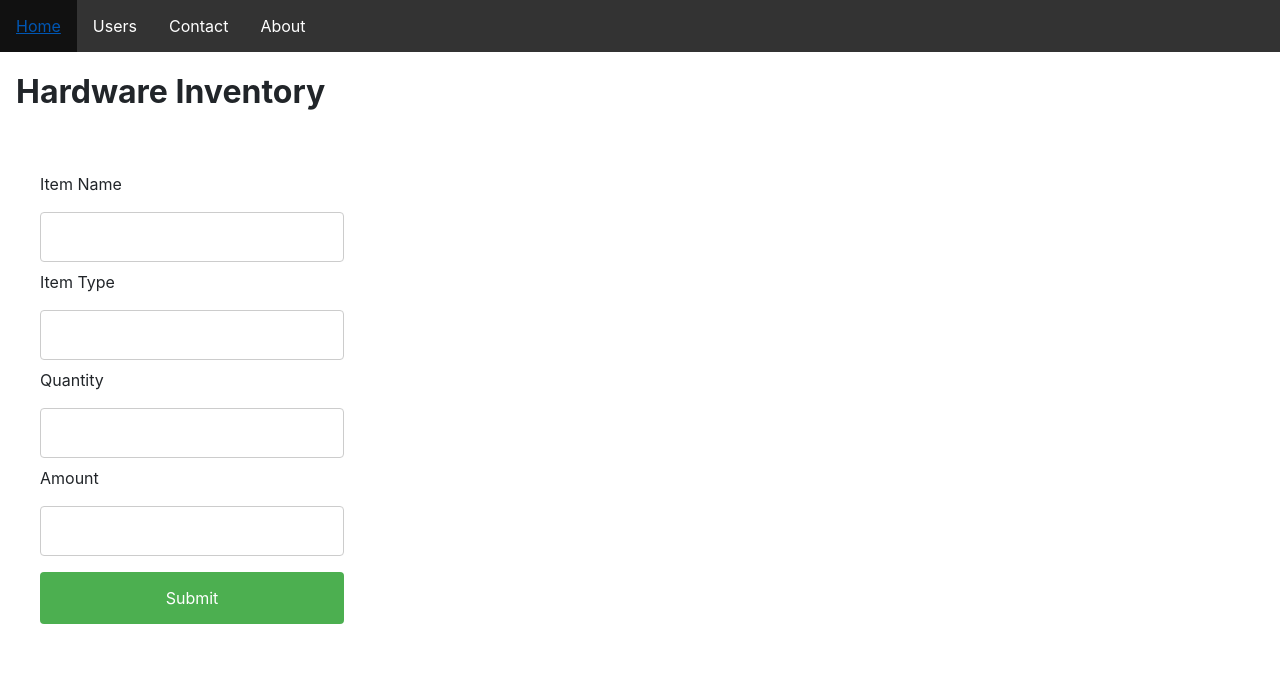
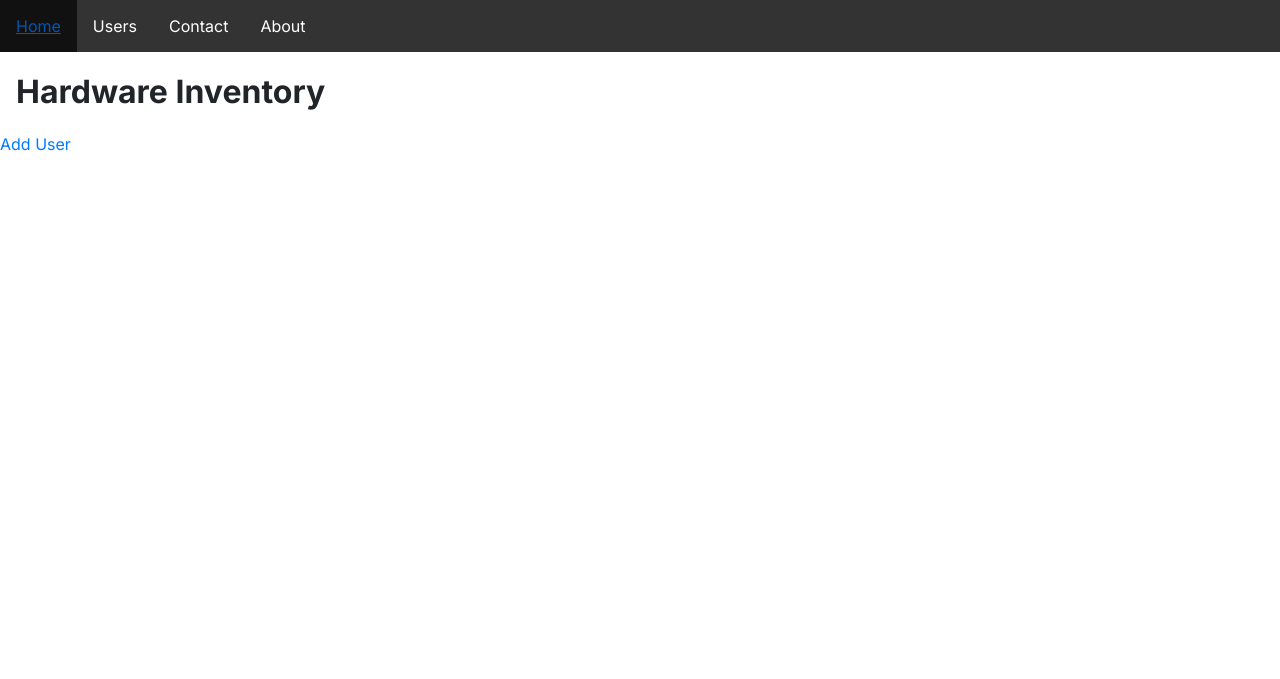
Before and after one commit to Ars3nicc/User-Data-Control, a Django app: page / in a window 1280 px wide. Shown: the top 679 px of the page. Run offline with Django 4.2, Linux system fonts and the light colour scheme.

Commit message:
updated commit

```diff
--- a/ManageItems/static/css/form.css
+++ b/ManageItems/static/css/main.css
@@ -1,6 +1,10 @@
+@import url('https://fonts.googleapis.com/css2?family=Inter:wght@300;400;600;700;800;900&display=swap');
+
 * {
     padding: 0;
     margin: 0;
+    box-sizing: border-box;
+    font-family: 'Inter';
 
 }
 
--- a/ManageItems/templates/layout.html
+++ b/ManageItems/templates/layout.html
@@ -7,7 +7,7 @@
         <title>Home</title>
         <link rel="stylesheet" href="https://cdn.jsdelivr.net/npm/bootstrap@4.3.1/dist/css/bootstrap.min.css" integrity="sha384-ggOyR0iXCbMQv3Xipma34MD+dH/1fQ784/j6cY/iJTQUOhcWr7x9JvoRxT2MZw1T" crossorigin="anonymous">
         <script src="https://code.jquery.com/jquery-3.3.1.slim.min.js" integrity="sha384-q8i/X+965DzO0rT7abK41JStQIAqVgRVzpbzo5smXKp4YfRvH+8abtTE1Pi6jizo" crossorigin="anonymous"></script>
-        <link rel="stylesheet" href="{% static 'css/form.css' %}">
+        <link rel="stylesheet" href="{% static 'css/main.css' %}">
         <link rel="stylesheet" href="{% static 'css/navbar.css' %}">
     </head>
     <nav>
@@ -15,7 +15,7 @@
             <li><a href="/">Home</a></li>
             <li><a href="./usertable">Users</a></li>
             <li><a href="#contact">Contact</a></li>
-            <li><a href="#about">About</a></li>
+            <li><a href="/aboutus">About</a></li>
           </ul>
     </nav>
 
@@ -24,19 +24,10 @@
         <div class="header">Hardware Inventory</div>
     </div>
 
+    <a href="/create">Add User</a>
 
-    <form class="form" action="/" method="POST">
-        {% csrf_token %}
-        <label for="uname">Item Name</label>
-        <input class="input" type="text" name="itemname" id="itemname">
-        <label for="passw">Item Type</label>
-        <input class="input" type="text" name="itemtype" id="itemtype">
-        <label for="uname">Quantity</label>
-        <input class="input" type="text" name="quantity" id="quantity">
-        <label for="passw">Amount</label>
-        <input class="input" type="text" name="amount" id="amount">
-        <input class="submit" type="submit" value="Submit">
-    </form>
+
+
 
     <div>
         <h1>
--- a/ManageItems/templates/usertable.html
+++ b/ManageItems/templates/usertable.html
@@ -22,9 +22,9 @@
                 <td>{{users.lname}}</td>
                 <td>{{users.fname}}</td>
                 <td>{{users.birth_date}}</td>
-                <td><button class="btn btn-info">View</button></td>
-                <td><button class="btn btn-primary">Edit</button></td>
-                <td><button class="btn btn-danger">Delete</button></td>
+                <td><a href="/detail/{{users.id}}">View</a></td>
+                <td><a href="/update/{{users.id}}">Update</a></td>
+                <td><a href="/delete/{{users.id}}">Delete</a></td>
             </tr>
 
             {% endfor %}
--- a/ManageItems/urls.py
+++ b/ManageItems/urls.py
@@ -2,11 +2,11 @@ from django.urls import path
 from . import views
 from .views import detail_view
 urlpatterns = [
-    path('<id>', detail_view ),
     path('', views.main),
     path('aboutus/', views.aboutus),
     path('usertable/', views.usertable),
     path('create/', views.create_view),
-    path('detail/', views.detail_view),
-    path('update/', views.update_view)
+    path('detail/<int:id>', views.detail_view),
+    path('update/<int:id>', views.update_view),
+    path('delete/<int:id>', views.delete_view)
 ]
--- a/ManageItems/views.py
+++ b/ManageItems/views.py
@@ -63,3 +63,21 @@ def update_view(request, id):
     context["form"] = form
 
     return render(request, "update_user.html", context)
+
+def delete_view(request, id):
+    # dictionary for initial data with
+    # field names as keys
+    context ={}
+
+    # fetch the object related to passed id
+    obj = get_object_or_404(UserData, id = id)
+
+
+    if request.method =="POST":
+        # delete object
+        obj.delete()
+        # after deleting redirect to
+        # home page
+        return HttpResponseRedirect("")
+
+    return render(request, "delete_user.html", context)
```
Also changed, not shown: ManageItems/templates/delete_user.html (added, +11 -0 lines), README.md, db.sqlite3.
